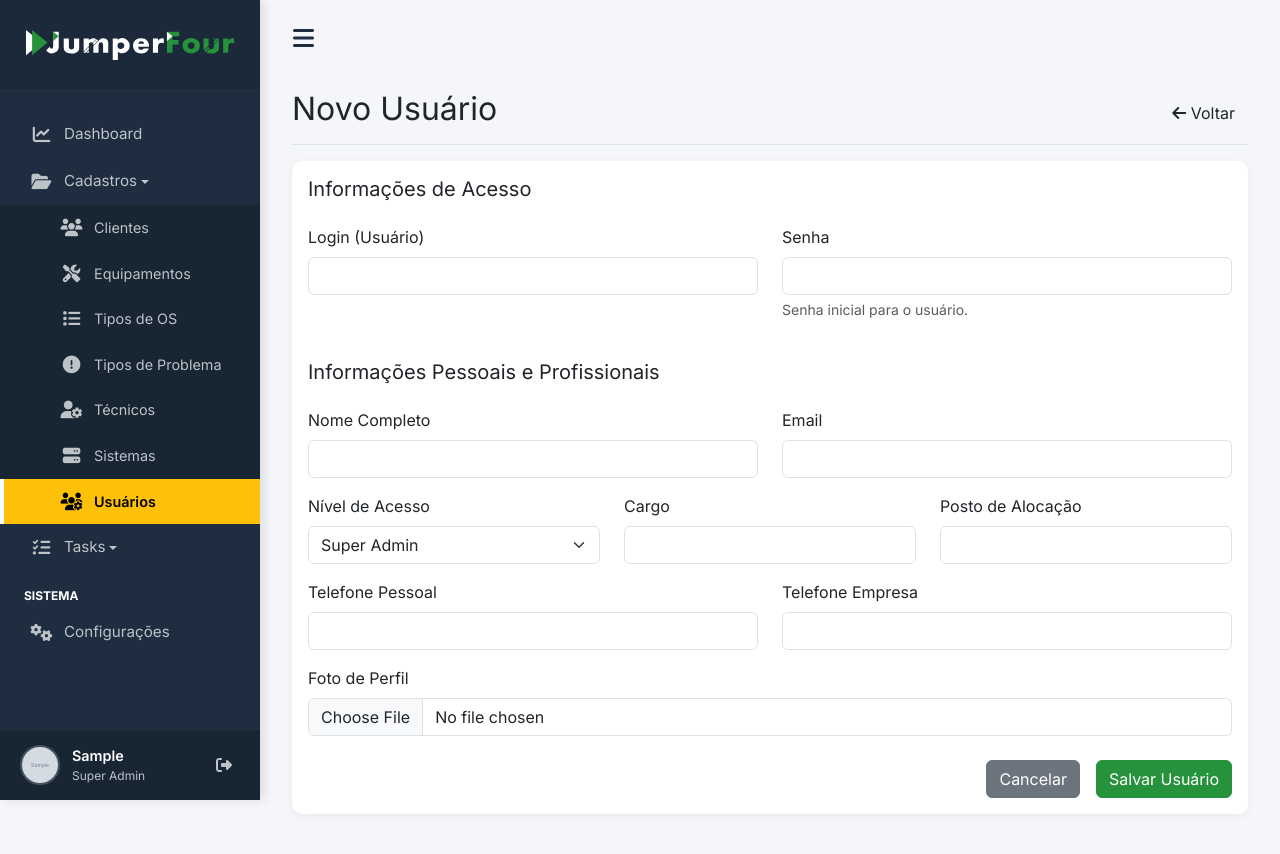
After one commit to contatoevertonoliveira/os, a Django app: page /users/new/ in a window 1280 px wide. The commit adds this page. Run offline with Django 5.2, Linux system fonts and the light colour scheme; a user stored in the database is signed in; tables that the repository leaves empty hold one stand-in row (values such as "Sample post"); grey boxes marked "Sample" are stand-in pictures; some libraries are stand-ins or nearby versions.

Commit message:
Feat: User management, Dashboard charts update, and Task automation

```diff
--- a/templates/base.html
+++ b/templates/base.html
@@ -416,10 +416,10 @@
 
                 <!-- Cadastros Dropdown -->
                 <li>
-                    <a href="#cadastrosSubmenu" data-bs-toggle="collapse" aria-expanded="{% if 'client' in request.resolver_match.url_name or 'equipment' in request.resolver_match.url_name or 'ordertype' in request.resolver_match.url_name or 'problemtype' in request.resolver_match.url_name or 'technician' in request.resolver_match.url_name or 'system' in request.resolver_match.url_name %}true{% else %}false{% endif %}" class="dropdown-toggle sidebar-link-tooltip" data-bs-toggle="tooltip" data-bs-placement="right" title="Cadastros">
+                    <a href="#cadastrosSubmenu" data-bs-toggle="collapse" aria-expanded="{% if 'client' in request.resolver_match.url_name or 'equipment' in request.resolver_match.url_name or 'ordertype' in request.resolver_match.url_name or 'problemtype' in request.resolver_match.url_name or 'technician' in request.resolver_match.url_name or 'system' in request.resolver_match.url_name or 'user' in request.resolver_match.url_name %}true{% else %}false{% endif %}" class="dropdown-toggle sidebar-link-tooltip" data-bs-toggle="tooltip" data-bs-placement="right" title="Cadastros">
                         <i class="fas fa-folder-open"></i> Cadastros
                     </a>
-                    <ul class="collapse sidebar-submenu {% if 'client' in request.resolver_match.url_name or 'equipment' in request.resolver_match.url_name or 'ordertype' in request.resolver_match.url_name or 'problemtype' in request.resolver_match.url_name or 'technician' in request.resolver_match.url_name or 'system' in request.resolver_match.url_name %}show{% endif %}" id="cadastrosSubmenu">
+                    <ul class="collapse sidebar-submenu {% if 'client' in request.resolver_match.url_name or 'equipment' in request.resolver_match.url_name or 'ordertype' in request.resolver_match.url_name or 'problemtype' in request.resolver_match.url_name or 'technician' in request.resolver_match.url_name or 'system' in request.resolver_match.url_name or 'user' in request.resolver_match.url_name %}show{% endif %}" id="cadastrosSubmenu">
                         <li>
                             <a href="{% url 'client_list' %}" class="{% if 'client' in request.resolver_match.url_name %}active{% endif %}">
                                 <i class="fas fa-users"></i> Clientes
@@ -450,6 +450,13 @@
                                 <i class="fas fa-server"></i> Sistemas
                             </a>
                         </li>
+                        {% if request.user.profile.role in 'admin,super_admin' %}
+                        <li>
+                            <a href="{% url 'user_list' %}" class="{% if 'user' in request.resolver_match.url_name %}active{% endif %}">
+                                <i class="fas fa-users-cog"></i> Usuários
+                            </a>
+                        </li>
+                        {% endif %}
                     </ul>
                 </li>
 
--- /dev/null
+++ b/templates/cadastros/user_form.html
@@ -0,0 +1,104 @@
+{% extends 'base.html' %}
+
+{% block content %}
+<div class="d-flex justify-content-between flex-wrap flex-md-nowrap align-items-center pt-3 pb-2 mb-3 border-bottom">
+    <h1 class="h2">{{ title }}</h1>
+    <div class="btn-toolbar mb-2 mb-md-0">
+        <a href="{{ back_url }}" class="btn btn-secondary-custom">
+            <i class="fas fa-arrow-left"></i> Voltar
+        </a>
+    </div>
+</div>
+
+<div class="card card-custom">
+    <div class="card-body">
+        <form method="post" enctype="multipart/form-data">
+            {% csrf_token %}
+
+            <h5 class="card-title mb-4">Informações de Acesso</h5>
+            <div class="row">
+                <div class="col-md-6 mb-3">
+                    <label for="{{ form.username.id_for_label }}" class="form-label">{{ form.username.label }}</label>
+                    {{ form.username }}
+                    {% if form.username.errors %}
+                    <div class="text-danger small">{{ form.username.errors }}</div>
+                    {% endif %}
+                </div>
+                <div class="col-md-6 mb-3">
+                    <label for="{{ form.password.id_for_label }}" class="form-label">{{ form.password.label }}</label>
+                    {{ form.password }}
+                    {% if form.password.help_text %}
+                    <div class="form-text text-light-50">{{ form.password.help_text }}</div>
+                    {% endif %}
+                    {% if form.password.errors %}
+                    <div class="text-danger small">{{ form.password.errors }}</div>
+                    {% endif %}
+                </div>
+            </div>
+
+            <h5 class="card-title mb-4 mt-4">Informações Pessoais e Profissionais</h5>
+            <div class="row">
+                <div class="col-md-6 mb-3">
+                    <label for="{{ form.first_name.id_for_label }}" class="form-label">{{ form.first_name.label }}</label>
+                    {{ form.first_name }}
+                    {% if form.first_name.errors %}
+                    <div class="text-danger small">{{ form.first_name.errors }}</div>
+                    {% endif %}
+                </div>
+                <div class="col-md-6 mb-3">
+                    <label for="{{ form.email.id_for_label }}" class="form-label">{{ form.email.label }}</label>
+                    {{ form.email }}
+                    {% if form.email.errors %}
+                    <div class="text-danger small">{{ form.email.errors }}</div>
+                    {% endif %}
+                </div>
+            </div>
+
+            <div class="row">
+                <div class="col-md-4 mb-3">
+                    <label for="{{ form.role.id_for_label }}" class="form-label">{{ form.role.label }}</label>
+                    {{ form.role }}
+                    {% if form.role.errors %}
+                    <div class="text-danger small">{{ form.role.errors }}</div>
+                    {% endif %}
+                </div>
+                <div class="col-md-4 mb-3">
+                    <label for="{{ form.job_title.id_for_label }}" class="form-label">{{ form.job_title.label }}</label>
+                    {{ form.job_title }}
+                </div>
+                <div class="col-md-4 mb-3">
+                    <label for="{{ form.station.id_for_label }}" class="form-label">{{ form.station.label }}</label>
+                    {{ form.station }}
+                </div>
+            </div>
+
+            <div class="row">
+                <div class="col-md-6 mb-3">
+                    <label for="{{ form.personal_phone.id_for_label }}" class="form-label">{{ form.personal_phone.label }}</label>
+                    {{ form.personal_phone }}
+                </div>
+                <div class="col-md-6 mb-3">
+                    <label for="{{ form.company_phone.id_for_label }}" class="form-label">{{ form.company_phone.label }}</label>
+                    {{ form.company_phone }}
+                </div>
+            </div>
+
+            <div class="mb-3">
+                <label for="{{ form.photo.id_for_label }}" class="form-label">{{ form.photo.label }}</label>
+                {{ form.photo }}
+                {% if form.instance.profile.photo %}
+                <div class="mt-2">
+                    <img src="{{ form.instance.profile.photo.url }}" alt="Foto atual" class="img-thumbnail" style="height: 100px;">
+                    <p class="small text-muted">Foto atual</p>
+                </div>
+                {% endif %}
+            </div>
+
+            <div class="d-grid gap-2 d-md-flex justify-content-md-end mt-4">
+                <a href="{{ back_url }}" class="btn btn-secondary me-md-2">Cancelar</a>
+                <button type="submit" class="btn btn-primary-custom">Salvar Usuário</button>
+            </div>
+        </form>
+    </div>
+</div>
+{% endblock %}
--- a/tickets/forms.py
+++ b/tickets/forms.py
@@ -71,6 +71,7 @@ class TechnicianForm(forms.ModelForm):
     # Profile fields
     job_title = forms.CharField(label="Cargo do Técnico", max_length=100, required=False)
     station = forms.CharField(label="Posto de Alocação", max_length=100, required=False)
+    photo = forms.ImageField(label="Foto de Perfil", required=False)
 
     class Meta:
         model = User
@@ -82,6 +83,7 @@ class TechnicianForm(forms.ModelForm):
             if hasattr(self.instance, 'profile'):
                 self.fields['job_title'].initial = self.instance.profile.job_title
                 self.fields['station'].initial = self.instance.profile.station
+                self.fields['photo'].initial = self.instance.profile.photo
 
     def save(self, commit=True):
         user = super().save(commit=False)
@@ -100,6 +102,8 @@ class TechnicianForm(forms.ModelForm):
             profile.role = 'technician'
             profile.job_title = self.cleaned_data['job_title']
             profile.station = self.cleaned_data['station']
+            if self.cleaned_data.get('photo'):
+                profile.photo = self.cleaned_data['photo']
             profile.save()
         return user
 
@@ -274,3 +278,58 @@ class SystemSettingsForm(forms.ModelForm):
         widgets = {
             'session_timeout_minutes': forms.NumberInput(attrs={'class': 'form-control', 'min': '1', 'max': '1440'}),
         }
+
+class UserManagementForm(forms.ModelForm):
+    first_name = forms.CharField(label="Nome Completo", max_length=150, required=True, widget=forms.TextInput(attrs={'class': 'form-control'}))
+    username = forms.CharField(label="Login (Usuário)", max_length=150, required=True, widget=forms.TextInput(attrs={'class': 'form-control'}))
+    email = forms.EmailField(label="Email", required=False, widget=forms.EmailInput(attrs={'class': 'form-control'}))
+    password = forms.CharField(label="Senha", widget=forms.PasswordInput(attrs={'class': 'form-control'}), required=False, help_text="Deixe em branco para manter a senha atual.")
+
+    # Profile fields
+    role = forms.ChoiceField(label="Nível de Acesso", choices=UserProfile.ROLE_CHOICES, required=True, widget=forms.Select(attrs={'class': 'form-select'}))
+    job_title = forms.CharField(label="Cargo", max_length=100, required=False, widget=forms.TextInput(attrs={'class': 'form-control'}))
+    station = forms.CharField(label="Posto de Alocação", max_length=100, required=False, widget=forms.TextInput(attrs={'class': 'form-control'}))
+    personal_phone = forms.CharField(label="Telefone Pessoal", max_length=20, required=False, widget=forms.TextInput(attrs={'class': 'form-control phone-mask'}))
+    company_phone = forms.CharField(label="Telefone Empresa", max_length=20, required=False, widget=forms.TextInput(attrs={'class': 'form-control phone-mask'}))
+    photo = forms.ImageField(label="Foto de Perfil", required=False, widget=forms.FileInput(attrs={'class': 'form-control'}))
+
+    class Meta:
+        model = User
+        fields = ['first_name', 'username', 'email', 'password']
+
+    def __init__(self, *args, **kwargs):
+        super().__init__(*args, **kwargs)
+        if self.instance and self.instance.pk:
+            if hasattr(self.instance, 'profile'):
+                self.fields['role'].initial = self.instance.profile.role
+                self.fields['job_title'].initial = self.instance.profile.job_title
+                self.fields['station'].initial = self.instance.profile.station
+                self.fields['personal_phone'].initial = self.instance.profile.personal_phone
+                self.fields['company_phone'].initial = self.instance.profile.company_phone
+                self.fields['photo'].initial = self.instance.profile.photo
+        else:
+             self.fields['password'].required = True
+             self.fields['password'].help_text = "Senha inicial para o usuário."
+
+    def save(self, commit=True):
+        user = super().save(commit=False)
+        password = self.cleaned_data.get('password')
+        if password:
+            user.set_password(password)
+
+        if commit:
+            user.save()
+            # Create or update profile
+            profile, created = UserProfile.objects.get_or_create(user=user)
+
+            profile.role = self.cleaned_data['role']
+            profile.job_title = self.cleaned_data['job_title']
+            profile.station = self.cleaned_data['station']
+            profile.personal_phone = self.cleaned_data['personal_phone']
+            profile.company_phone = self.cleaned_data['company_phone']
+
+            if self.cleaned_data.get('photo'):
+                 profile.photo = self.cleaned_data['photo']
+
+            profile.save()
+        return user
--- a/tickets/urls.py
+++ b/tickets/urls.py
@@ -9,6 +9,7 @@ from .views import (
     ProblemTypeListView, ProblemTypeCreateView, ProblemTypeUpdateView, ProblemTypeDeleteView,
     TechnicianListView, TechnicianCreateView, TechnicianUpdateView, TechnicianDeleteView,
     SystemListView, SystemCreateView, SystemUpdateView, SystemDeleteView,
+    UserListView, UserCreateView, UserUpdateView, UserDeleteView,
     ProfileView, SettingsView,
     TaskListView, TaskFavoriteView
 )
@@ -70,4 +71,9 @@ urlpatterns = [
     path('systems/new/', SystemCreateView.as_view(), name='system_create'),
     path('systems/<int:pk>/edit/', SystemUpdateView.as_view(), name='system_update'),
     path('systems/<int:pk>/delete/', SystemDeleteView.as_view(), name='system_delete'),
+
+    path('users/', UserListView.as_view(), name='user_list'),
+    path('users/new/', UserCreateView.as_view(), name='user_create'),
+    path('users/<int:pk>/edit/', UserUpdateView.as_view(), name='user_update'),
+    path('users/<int:pk>/delete/', UserDeleteView.as_view(), name='user_delete'),
 ]
--- a/tickets/views.py
+++ b/tickets/views.py
@@ -665,3 +665,57 @@ class TaskFavoriteView(LoginRequiredMixin, View):
             is_favorite = True
 
         return JsonResponse({'status': 'ok', 'is_favorite': is_favorite})
+
+# User Management Views
+class AdminRequiredMixin(LoginRequiredMixin):
+    def dispatch(self, request, *args, **kwargs):
+        if not request.user.is_authenticated:
+            return self.handle_no_permission()
+        if not hasattr(request.user, 'profile') or request.user.profile.role not in ['admin', 'super_admin']:
+             from django.core.exceptions import PermissionDenied
+             raise PermissionDenied
+        return super().dispatch(request, *args, **kwargs)
+
+class UserListView(AdminRequiredMixin, ListView):
+    model = User
+    template_name = 'cadastros/user_list.html'
+    context_object_name = 'users'
+
+    def get_queryset(self):
+        return User.objects.select_related('profile').all().order_by('first_name')
+
+class UserCreateView(AdminRequiredMixin, SuccessMessageMixin, CreateView):
+    model = User
+    form_class = UserManagementForm
+    template_name = 'cadastros/user_form.html'
+    success_url = reverse_lazy('user_list')
+    success_message = "Usuário cadastrado com sucesso!"
+
+    def get_context_data(self, **kwargs):
+        context = super().get_context_data(**kwargs)
+        context['title'] = "Novo Usuário"
+        context['back_url'] = reverse_lazy('user_list')
+        return context
+
+class UserUpdateView(AdminRequiredMixin, SuccessMessageMixin, UpdateView):
+    model = User
+    form_class = UserManagementForm
+    template_name = 'cadastros/user_form.html'
+    success_url = reverse_lazy('user_list')
+    success_message = "Usuário atualizado com sucesso!"
+
+    def get_context_data(self, **kwargs):
+        context = super().get_context_data(**kwargs)
+        context['title'] = f"Editar Usuário: {self.object.get_full_name() or self.object.username}"
+        context['back_url'] = reverse_lazy('user_list')
+        return context
+
+class UserDeleteView(AdminRequiredMixin, DeleteView):
+    model = User
+    template_name = 'cadastros/generic_confirm_delete.html'
+    success_url = reverse_lazy('user_list')
+
+    def get_context_data(self, **kwargs):
+        context = super().get_context_data(**kwargs)
+        context['back_url'] = reverse_lazy('user_list')
+        return context
```
Also changed, not shown: templates/cadastros/technician_form.html (+12 -1 lines), templates/cadastros/user_list.html (added, +76 -0 lines).
